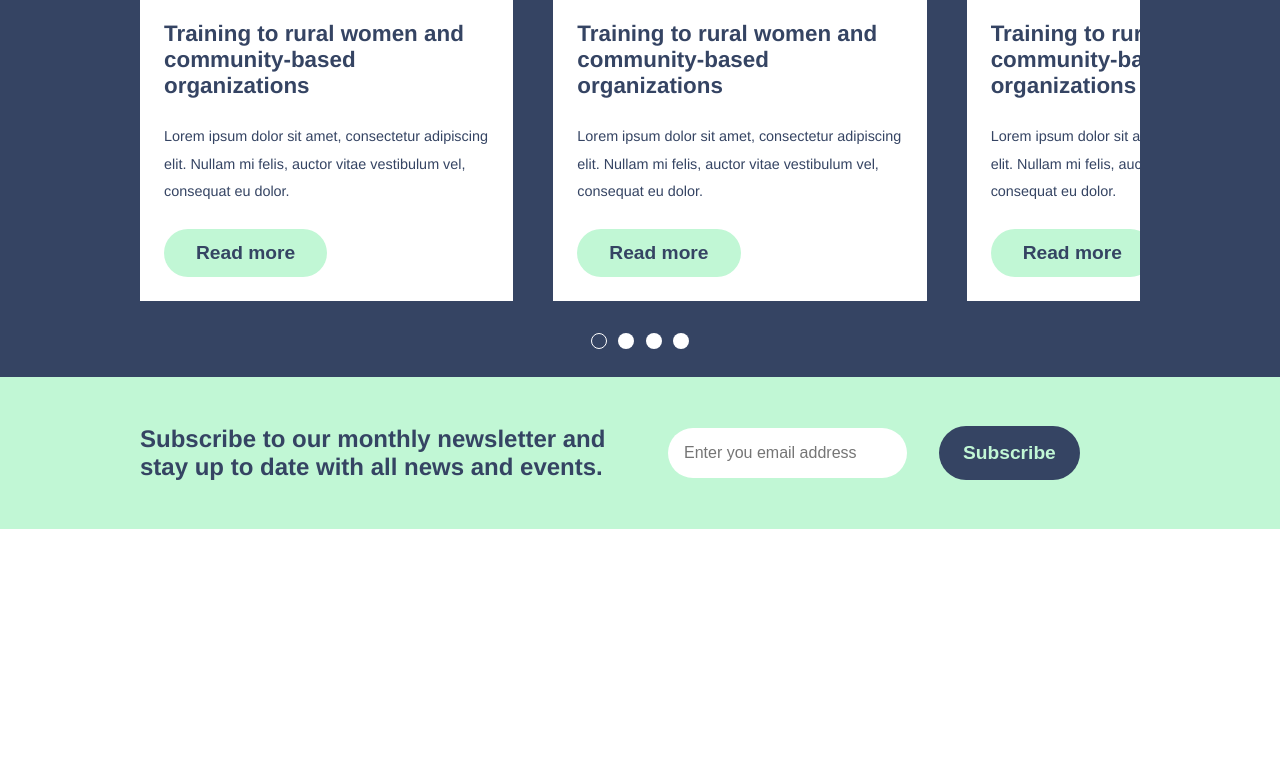
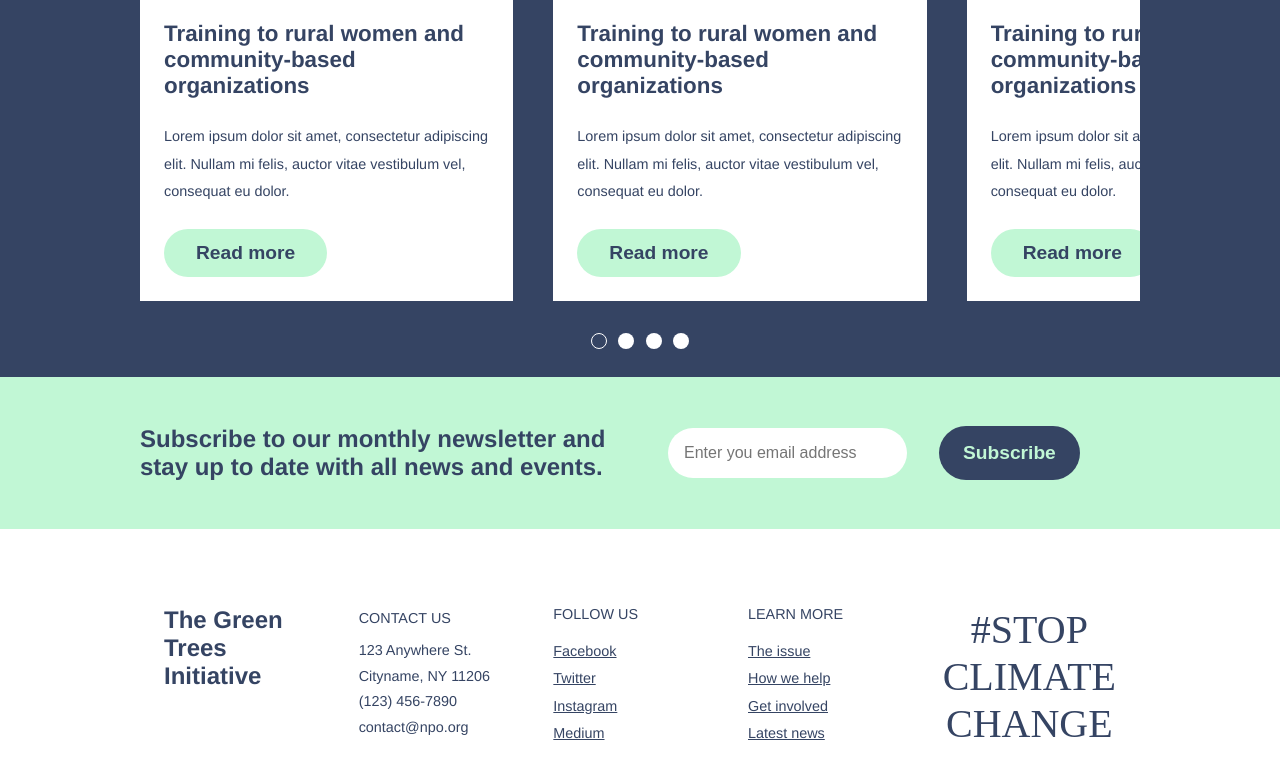
Before and after one commit to Ankit-2001/Non-profit-about-us, a plain HTML site: page index.html in a window 1280 px wide. Shown: the part 3398-4178 px from the top of the page. Before the commit the page ends 3927 px from the top, so only its background shows below. Drawn offline with Linux system fonts and the light colour scheme; a web font is replaced by a local one.

Commit message:
Finished footer section

```diff
--- a/index.html
+++ b/index.html
@@ -283,5 +283,35 @@
         </div>
       </div>
     </section>
+    <footer class="footer">
+      <div class="container">
+        <p class="title">
+          The Green <br />
+          Trees Initiative
+        </p>
+        <ul class="contact-us-section">
+          <li>CONTACT US</li>
+          <li>123 Anywhere St.</li>
+          <li>Cityname, NY 11206</li>
+          <li>(123) 456-7890</li>
+          <li>contact@npo.org</li>
+        </ul>
+        <ul class="follow-us-section">
+          <li>FOLLOW US</li>
+          <li><a href="">Facebook</a></li>
+          <li><a href="">Twitter</a></li>
+          <li><a href="">Instagram</a></li>
+          <li><a href="">Medium</a></li>
+        </ul>
+        <ul class="learn-more-section">
+          <li>LEARN MORE</li>
+          <li><a href="">The issue</a></li>
+          <li><a href="">How we help </a></li>
+          <li><a href="">Get involved </a></li>
+          <li><a href="">Latest news</a></li>
+        </ul>
+        <p class="stop-title">#STOP CLIMATE CHANGE</p>
+      </div>
+    </footer>
   </body>
 </html>
--- a/style.css
+++ b/style.css
@@ -63,7 +63,7 @@ body {
     font-family: "Flood Std";
     color: #ffffff;
     font-size: 2.8rem;
-    width: 5rem;
+    width: 13rem;
     padding-bottom: 30%;
   }
   .stop-container-card {
@@ -409,6 +409,71 @@ body {
   }
 }
 
+.footer .container {
+  margin-top: 3rem;
+  padding: 1.8rem 1.5rem;
+  display: grid;
+  grid-template-columns: repeat(2, 1fr);
+  grid-template-rows: repeat(3, 1fr);
+  align-items: start;
+  gap: 3rem;
+
+  ul {
+    list-style: none;
+    color: var(--light-blue);
+
+    a {
+      color: var(--light-blue);
+    }
+  }
+
+  .title {
+    font-weight: bold;
+    font-size: 1.5rem;
+    color: var(--light-blue);
+  }
+
+  .contact-us-section {
+    font-size: 0.9rem;
+    li {
+      line-height: 1.6rem;
+    }
+  }
+  .contact-us-section li:first-child {
+    margin-bottom: 0.4rem;
+  }
+
+  .follow-us-section {
+    font-size: 0.9rem;
+    li > a {
+      line-height: 1.7rem;
+    }
+  }
+
+  .follow-us-section li:first-child {
+    margin-bottom: 1rem;
+  }
+
+  .learn-more-section {
+    font-size: 0.9rem;
+    li > a {
+      line-height: 1.7rem;
+    }
+  }
+
+  .learn-more-section li:first-child {
+    margin-bottom: 1rem;
+  }
+
+  .stop-title {
+    color: var(--light-blue);
+    text-align: center;
+    grid-area: 3/2/4/3;
+    font-family: "Flood Std";
+    font-size: 2.5rem;
+  }
+}
+
 @media (width >= 1024px) {
   .container {
     max-width: 1000px;
@@ -626,7 +691,6 @@ body {
       width: 30rem;
     }
     .get-info {
-
       display: flex;
       gap: 2rem;
       .email {
@@ -639,4 +703,16 @@ body {
       }
     }
   }
+
+  .footer .container {
+    margin: auto;
+    margin-top: 3rem;
+    margin-bottom: 3rem;
+    grid-template-columns: repeat(5, 1fr);
+    grid-template-rows: 1fr;
+
+    .stop-title {
+      grid-area: 1/5/2/6;
+    }
+  }
 }
```
